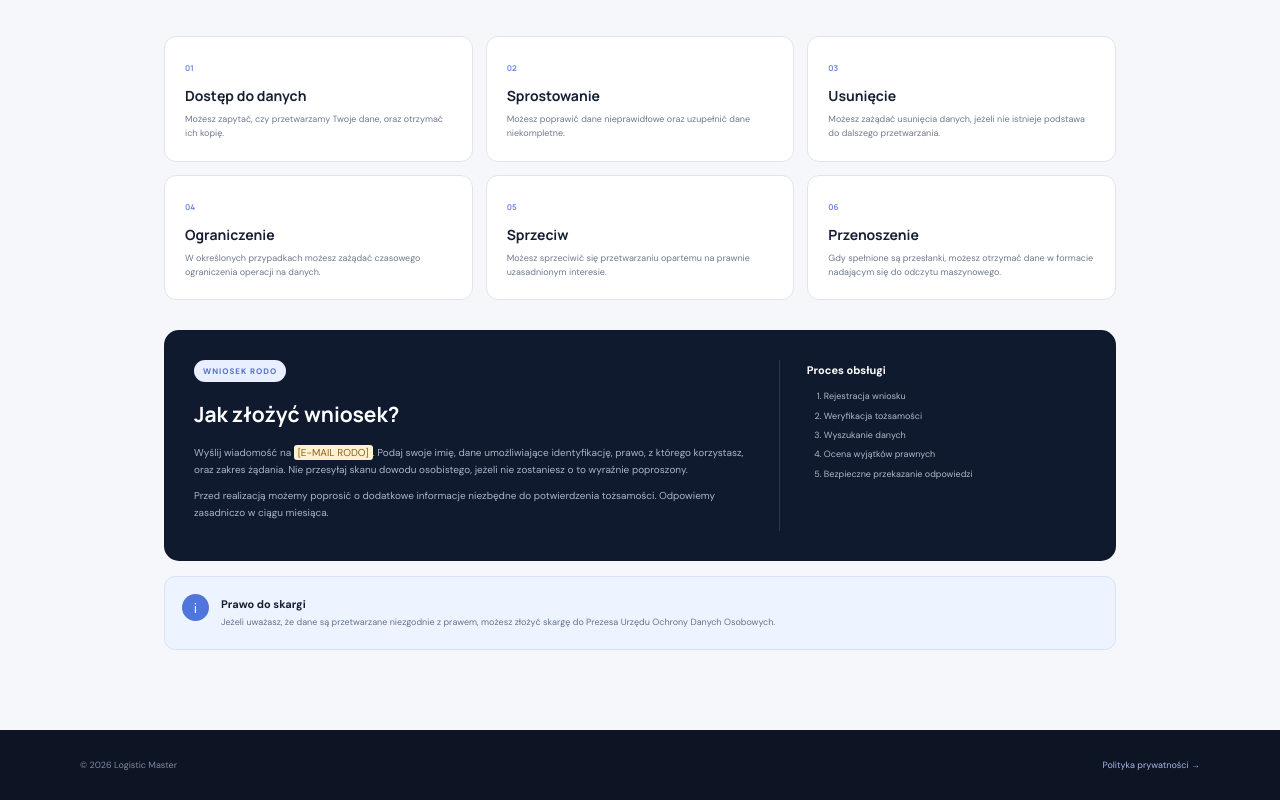
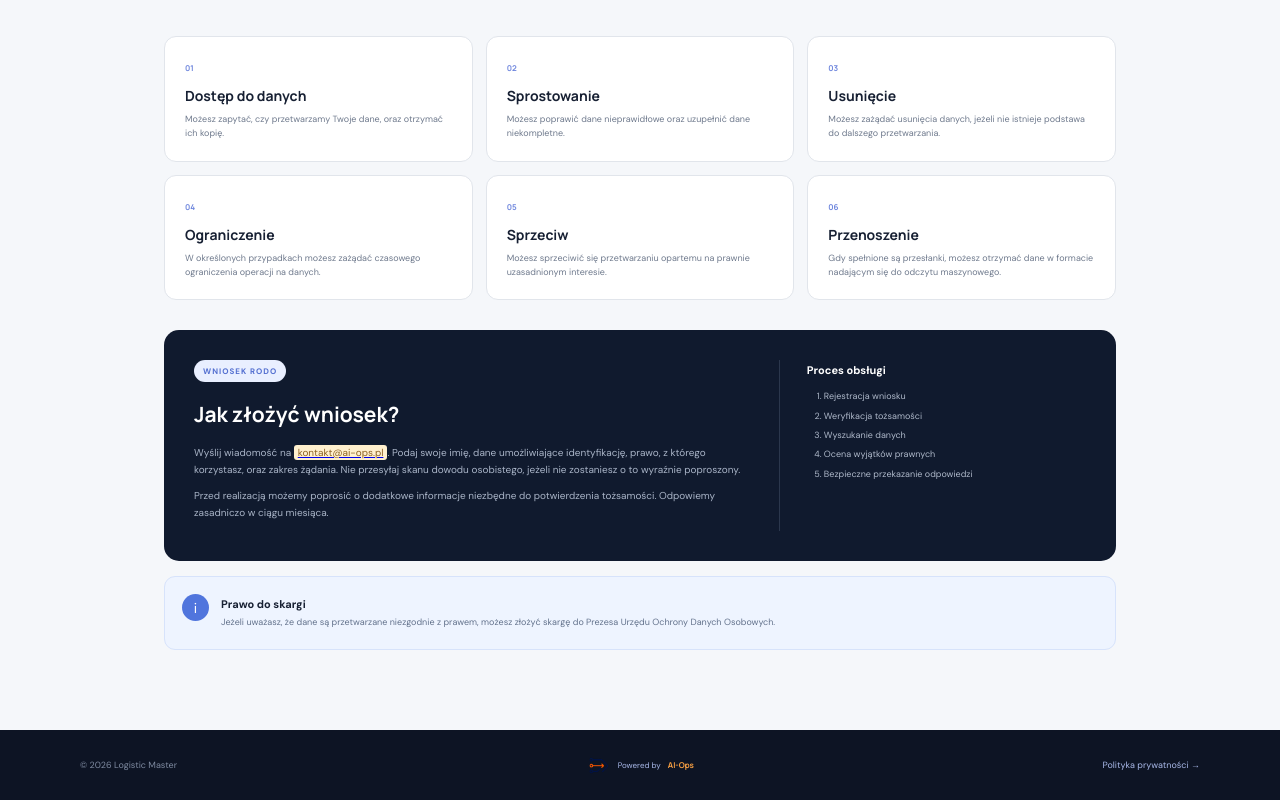
Before and after one commit to FilipSeoCC/LogisticMaster, a plain HTML site: page rodo.html in a window 1280 px wide. Shown: the part 354-1154 px from the top of the page. Drawn offline with Linux system fonts and the light colour scheme.

Commit message:
Add AI-Ops branding and privacy contact

```diff
--- /dev/null
+++ b/aiops-brand.css
@@ -0,0 +1,16 @@
+.aiops-signature {
+  display: flex;
+  align-items: center;
+  justify-content: center;
+  gap: 7px;
+  color: #7d8aa1;
+  font-size: 8px;
+  line-height: 1.25;
+  text-decoration: none;
+}
+.aiops-signature img { width: 22px; height: 22px; object-fit: contain; }
+.aiops-signature b { color: #f59e42; font-family: Manrope, sans-serif; }
+.sidebar-signature { width: 100%; margin: 9px auto 0; padding-top: 9px; border-top: 1px solid #202b40; }
+.auth-signature { margin-top: 12px; }
+.footer-signature { color: #a9b9e9 !important; }
+.footer-signature img { width: 25px; height: 25px; }
--- a/rodo.html
+++ b/rodo.html
@@ -1,8 +1,8 @@
 <!doctype html>
 <html lang="pl">
-<head><meta charset="UTF-8"><meta name="viewport" content="width=device-width,initial-scale=1"><title>Centrum RODO — Logistic Master</title><link rel="preconnect" href="https://fonts.googleapis.com"><link rel="preconnect" href="https://fonts.gstatic.com" crossorigin><link href="https://fonts.googleapis.com/css2?family=DM+Sans:wght@400;500;600;700&family=Manrope:wght@600;700;800&display=swap" rel="stylesheet"><link rel="stylesheet" href="styles.css"></head>
+<head><meta charset="UTF-8"><meta name="viewport" content="width=device-width,initial-scale=1"><title>Centrum RODO — Logistic Master</title><link rel="icon" href="aiops-icon.png" type="image/png"><link rel="preconnect" href="https://fonts.googleapis.com"><link rel="preconnect" href="https://fonts.gstatic.com" crossorigin><link href="https://fonts.googleapis.com/css2?family=DM+Sans:wght@400;500;600;700&family=Manrope:wght@600;700;800&display=swap" rel="stylesheet"><link rel="stylesheet" href="styles.css"><link rel="stylesheet" href="aiops-brand.css"></head>
 <body class="legal-page"><header class="legal-topbar"><a class="brand" href="index.html"><span class="brand-mark">LM</span><span><strong>Logistic</strong><em>Master</em></span></a><a class="secondary-btn legal-back" href="index.html">← Wróć do aplikacji</a></header>
 <main class="rights-shell"><div class="rights-hero"><span class="legal-badge">CENTRUM PRYWATNOŚCI</span><h1>Twoje dane. Twoje prawa.</h1><p>Tutaj znajdziesz informacje o swoich prawach i sposobie złożenia wniosku dotyczącego danych przetwarzanych w Logistic Master.</p><a href="privacy.html" class="secondary-btn legal-back">Przeczytaj politykę prywatności</a></div>
 <section class="rights-grid"><article><span>01</span><h2>Dostęp do danych</h2><p>Możesz zapytać, czy przetwarzamy Twoje dane, oraz otrzymać ich kopię.</p></article><article><span>02</span><h2>Sprostowanie</h2><p>Możesz poprawić dane nieprawidłowe oraz uzupełnić dane niekompletne.</p></article><article><span>03</span><h2>Usunięcie</h2><p>Możesz zażądać usunięcia danych, jeżeli nie istnieje podstawa do dalszego przetwarzania.</p></article><article><span>04</span><h2>Ograniczenie</h2><p>W określonych przypadkach możesz zażądać czasowego ograniczenia operacji na danych.</p></article><article><span>05</span><h2>Sprzeciw</h2><p>Możesz sprzeciwić się przetwarzaniu opartemu na prawnie uzasadnionym interesie.</p></article><article><span>06</span><h2>Przenoszenie</h2><p>Gdy spełnione są przesłanki, możesz otrzymać dane w formacie nadającym się do odczytu maszynowego.</p></article></section>
-<section class="request-panel"><div><span class="legal-badge">WNIOSEK RODO</span><h2>Jak złożyć wniosek?</h2><p>Wyślij wiadomość na <mark>[E-MAIL RODO]</mark>. Podaj swoje imię, dane umożliwiające identyfikację, prawo, z którego korzystasz, oraz zakres żądania. Nie przesyłaj skanu dowodu osobistego, jeżeli nie zostaniesz o to wyraźnie poproszony.</p><p>Przed realizacją możemy poprosić o dodatkowe informacje niezbędne do potwierdzenia tożsamości. Odpowiemy zasadniczo w ciągu miesiąca.</p></div><div class="request-checklist"><b>Proces obsługi</b><ol><li>Rejestracja wniosku</li><li>Weryfikacja tożsamości</li><li>Wyszukanie danych</li><li>Ocena wyjątków prawnych</li><li>Bezpieczne przekazanie odpowiedzi</li></ol></div></section>
-<div class="complaint-box"><div class="success-check">i</div><div><b>Prawo do skargi</b><p>Jeżeli uważasz, że dane są przetwarzane niezgodnie z prawem, możesz złożyć skargę do Prezesa Urzędu Ochrony Danych Osobowych.</p></div></div></main><footer class="legal-footer"><span>© 2026 Logistic Master</span><a href="privacy.html">Polityka prywatności →</a></footer></body></html>
+<section class="request-panel"><div><span class="legal-badge">WNIOSEK RODO</span><h2>Jak złożyć wniosek?</h2><p>Wyślij wiadomość na <a href="mailto:kontakt@ai-ops.pl"><mark>kontakt@ai-ops.pl</mark></a>. Podaj swoje imię, dane umożliwiające identyfikację, prawo, z którego korzystasz, oraz zakres żądania. Nie przesyłaj skanu dowodu osobistego, jeżeli nie zostaniesz o to wyraźnie poproszony.</p><p>Przed realizacją możemy poprosić o dodatkowe informacje niezbędne do potwierdzenia tożsamości. Odpowiemy zasadniczo w ciągu miesiąca.</p></div><div class="request-checklist"><b>Proces obsługi</b><ol><li>Rejestracja wniosku</li><li>Weryfikacja tożsamości</li><li>Wyszukanie danych</li><li>Ocena wyjątków prawnych</li><li>Bezpieczne przekazanie odpowiedzi</li></ol></div></section>
+<div class="complaint-box"><div class="success-check">i</div><div><b>Prawo do skargi</b><p>Jeżeli uważasz, że dane są przetwarzane niezgodnie z prawem, możesz złożyć skargę do Prezesa Urzędu Ochrony Danych Osobowych.</p></div></div></main><footer class="legal-footer"><span>© 2026 Logistic Master</span><a class="aiops-signature footer-signature" href="https://www.ai-ops.pl" target="_blank" rel="noopener"><img src="aiops-logo.png" alt=""> Powered by <b>AI-Ops</b></a><a href="privacy.html">Polityka prywatności →</a></footer></body></html>
```
Also changed, not shown: auth.html (+2 -2 lines), index.html (+3 -2 lines), privacy.html (+5 -4 lines), aiops-icon.png (added), aiops-logo.png (added).
